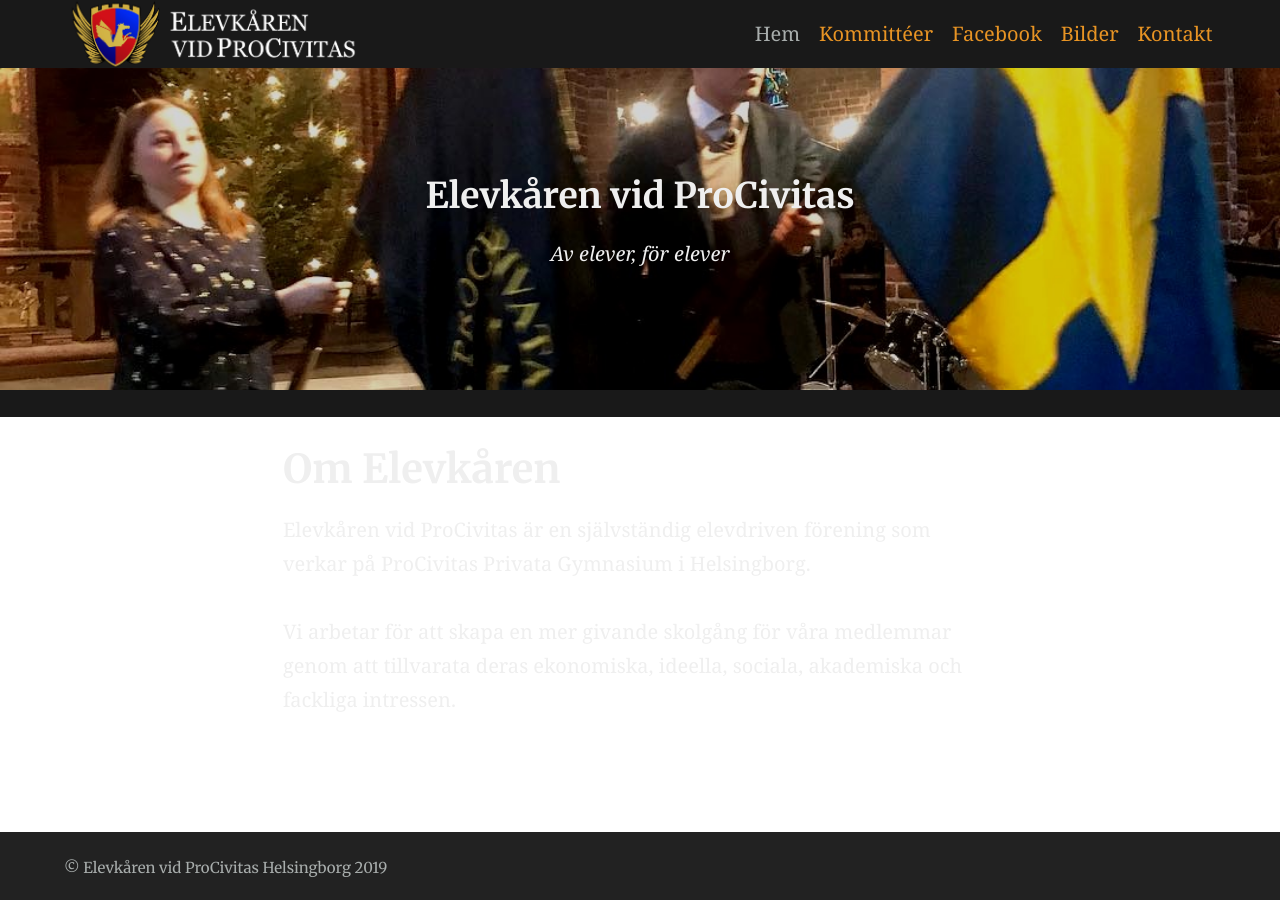
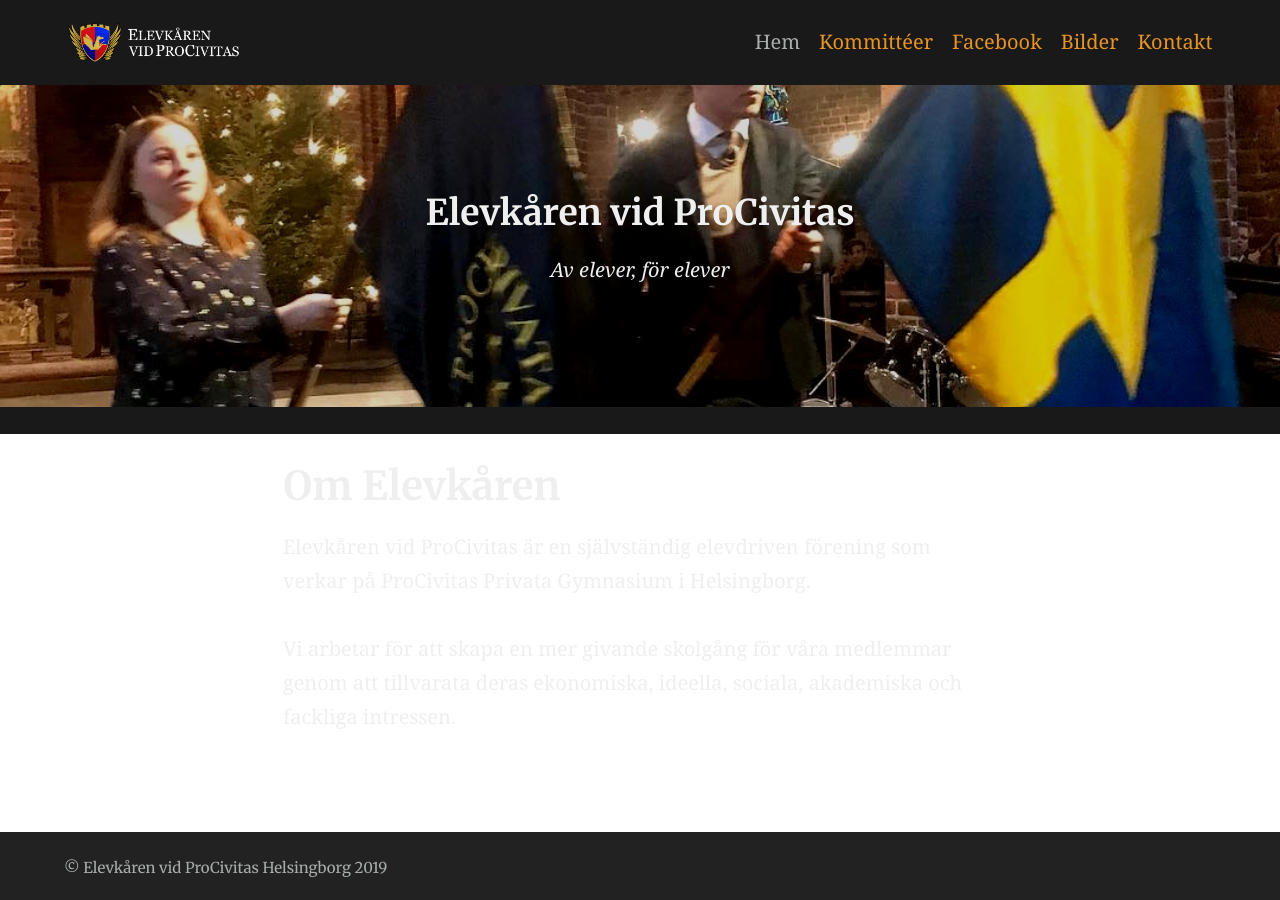
Before and after one commit to ekvp/ekvp.github.io, a Jekyll site: the page built from index.md, in a window 1280 px wide. Built offline with Jekyll 4.4.1, drawn with Linux system fonts in a browser that asks for light colours; our own code applies the rules of GitHub Pages for plain Markdown files.

Commit message:
Update _theme.scss

```diff
--- a/_sass/_theme.scss
+++ b/_sass/_theme.scss
@@ -65,11 +65,11 @@
 .logo {
   display: inline-block;
   line-height: 0;
-  max-height: 2rem;
+  max-height: 4rem;
   @include flexbox;
   @include align-items(center);
   img {
-    max-height: 5rem;
+    max-height: 3rem;
   }
 }
 
```
